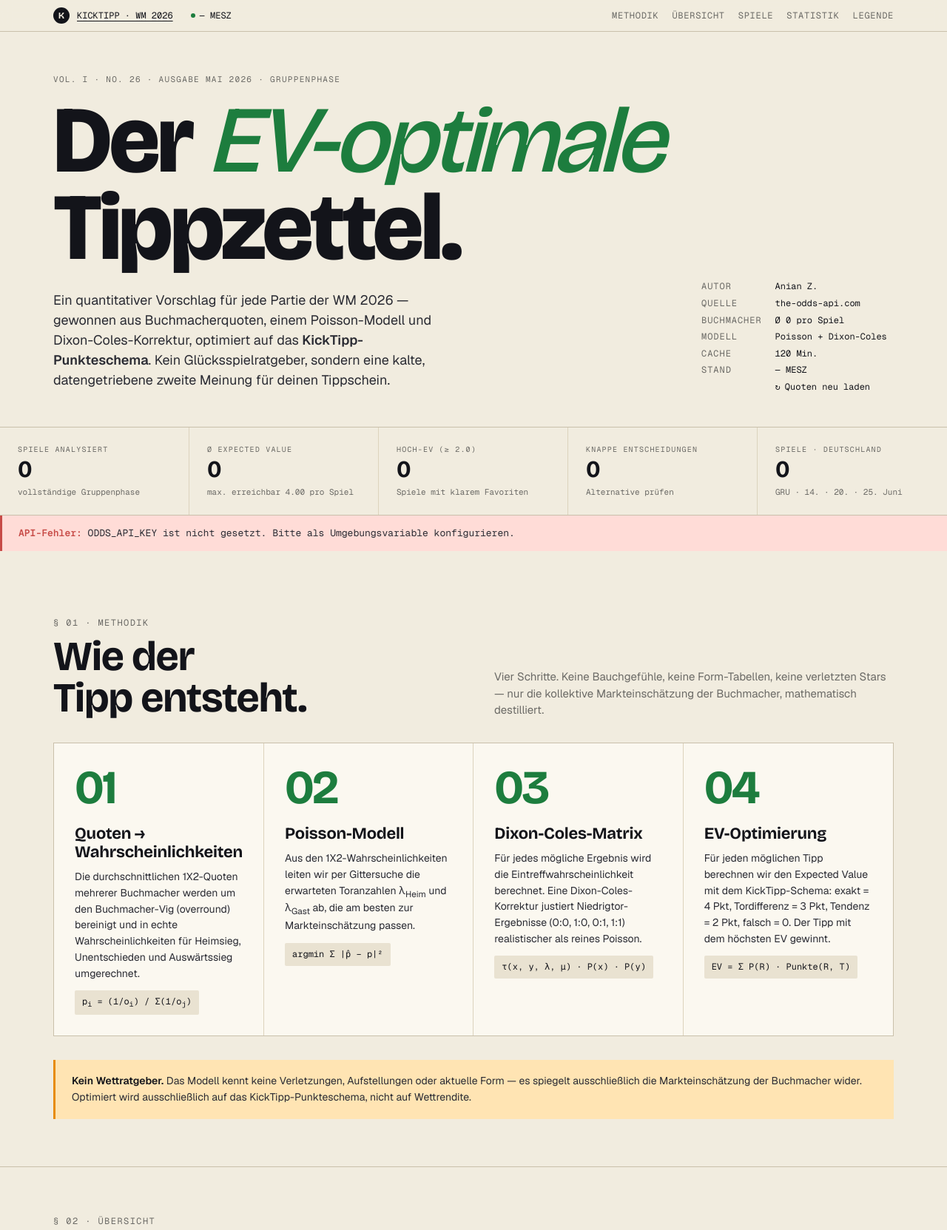
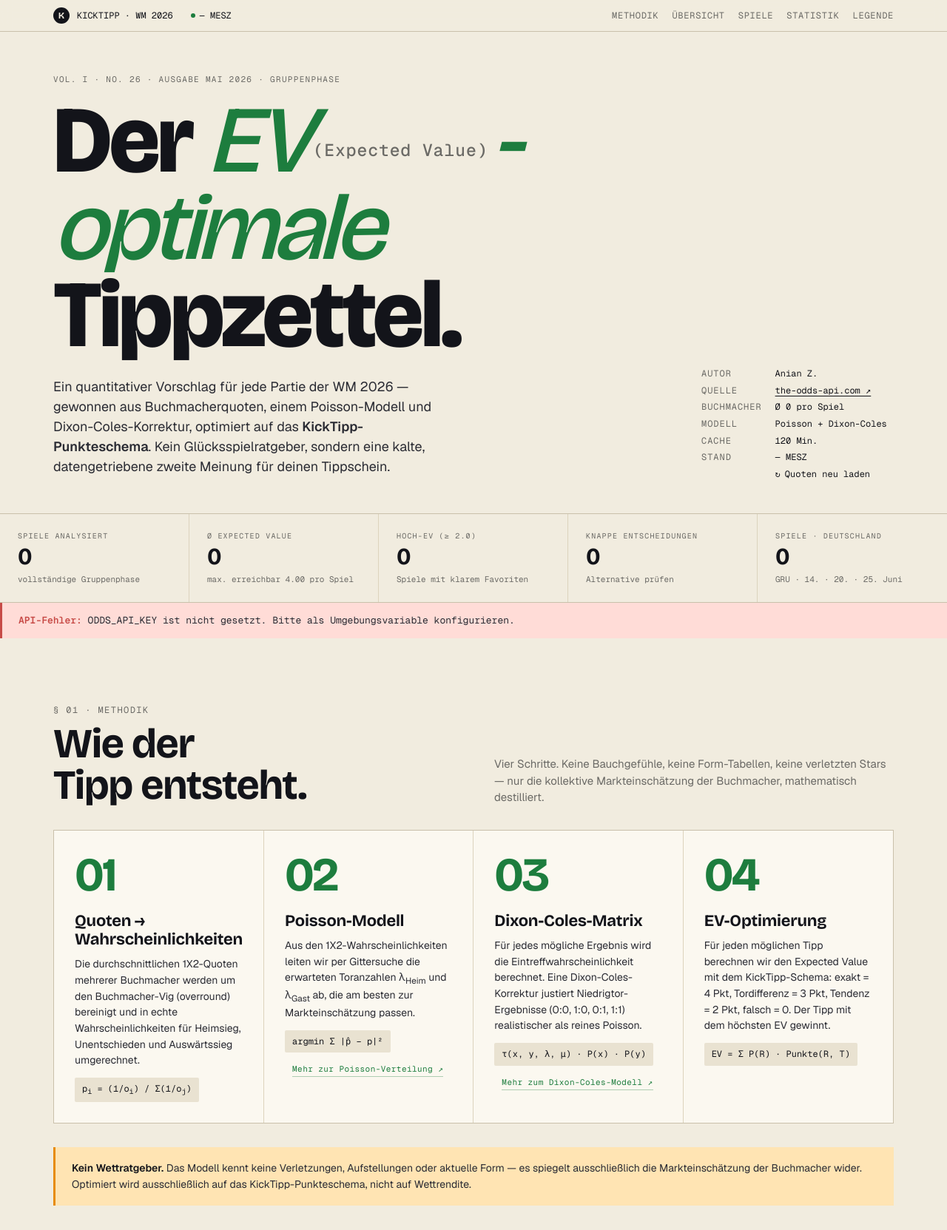
Before and after one commit to anianzeller/kicktipp-agent, a Flask app: page / in a window 1280 px wide. Shown: the top 1663 px of the page at 74% size. Run offline with Flask 3, Linux system fonts and the light colour scheme.

Commit message:
Design handoff v2: abbr spans, method head-wrap, more-links, footer links
From the updated design handoff (A66hto-f_GYkeEYDDNKGyg):
- H1: add .abbr span "(Expected Value)" inside <em> for superscript gloss
- Masthead Quelle: link to the-odds-api.com
- Method cards: wrap step+h3 in <div class="head-wrap"> (needed for mobile
  inline layout where step and heading appear side-by-side)
- Method cards 02+03: add .more-link to Wikipedia for Poisson / Dixon-Coles
- Legend EV-Skala: add .abbr-inline span + improved description text
- Footer data section: add links for odds API, Poisson, Dixon-Coles
- styles.css: full replacement with v2 design tokens — adds --muted-2 token,
  .abbr/.abbr-inline/.more-link/.head-wrap styles, prefers-reduced-motion
  support for pulse animation and reveal transitions

Co-Authored-By: Claude Sonnet 4.6 <noreply@anthropic.com>

```diff
--- a/static/styles.css
+++ b/static/styles.css
@@ -74,7 +74,7 @@ a:hover { color: var(--pitch); }
   max-width: var(--col-wide); margin: 0 auto;
   font-family: var(--mono); font-size: 12px; color: var(--muted);
 }
-.topstrip .brand-mark { display: flex; align-items: center; gap: 10px; color: var(--ink); }
+.topstrip .brand-mark { display: flex; align-items: center; gap: 10px; color: var(--ink); text-decoration: none; }
 .topstrip .brand-mark .glyph {
   width: 22px; height: 22px; border-radius: 50%;
   background: var(--ink); color: var(--paper);
@@ -136,6 +139,43 @@ a:hover { color: var(--pitch); }
   font-style: italic;
   font-weight: 500;
   color: var(--pitch);
+}
+.masthead h1 .abbr {
+  display: inline-block;
+  font-family: var(--mono);
+  font-style: normal;
+  font-weight: 500;
+  font-size: 0.18em;
+  letter-spacing: 0.04em;
+  color: var(--muted);
+  vertical-align: 0.9em;
+  margin: 0 0.3em 0 0.15em;
+  white-space: nowrap;
+}
+.method-card .more-link {
+  display: inline-block;
+  margin-top: 14px;
+  margin-left: 10px;
+  font-family: var(--mono);
+  font-size: 11px;
+  letter-spacing: 0.04em;
+  color: var(--pitch);
+  text-decoration: none;
+  border-bottom: 1px solid color-mix(in oklab, var(--pitch) 35%, transparent);
+  padding-bottom: 1px;
+}
+.method-card .more-link:hover {
+  color: var(--ink);
+  border-bottom-color: var(--ink);
+}
+.abbr-inline {
+  font-family: var(--mono);
+  font-size: 10px;
+  text-transform: none;
+  letter-spacing: 0.04em;
+  color: var(--muted-2);
+  font-weight: 400;
+  margin-left: 4px;
 }
 .masthead .lede {
   font-size: 18px;
--- a/templates/index.html
+++ b/templates/index.html
@@ -45,7 +45,7 @@
     <div class="masthead-grid" style="margin-top: 16px;">
       <div>
         <h1 data-reveal>
-          Der <em>EV-optimale</em><br>
+          Der <em>EV<span class="abbr">(Expected Value)</span>-optimale</em><br>
           Tippzettel.
         </h1>
         <p class="lede" data-reveal>
@@ -58,7 +58,7 @@
 
       <dl class="masthead-meta" data-reveal>
         <dt>Autor</dt><dd>Anian Z.</dd>
-        <dt>Quelle</dt><dd>the-odds-api.com</dd>
+        <dt>Quelle</dt><dd><a href="https://the-odds-api.com" target="_blank" rel="noopener">the-odds-api.com ↗</a></dd>
         <dt>Buchmacher</dt><dd>Ø {{ avg_bookies }} pro Spiel</dd>
         <dt>Modell</dt><dd>Poisson + Dixon-Coles</dd>
         <dt>Cache</dt><dd>{{ cache_ttl_min }} Min.</dd>
@@ -120,29 +120,31 @@
 
     <div class="method-grid">
       <article class="method-card" data-reveal>
-        <div class="step">01</div>
-        <h3>Quoten → Wahrscheinlichkeiten</h3>
+        <div class="head-wrap"><div class="step">01</div>
+        <h3>Quoten → Wahrscheinlichkeiten</h3></div>
         <p>Die durchschnittlichen 1X2-Quoten mehrerer Buchmacher werden um den Buchmacher-Vig (overround) bereinigt und in echte Wahrscheinlichkeiten für Heimsieg, Unentschieden und Auswärtssieg umgerechnet.</p>
         <span class="formula">p<sub>i</sub> = (1/o<sub>i</sub>) / Σ(1/o<sub>j</sub>)</span>
       </article>
 
       <article class="method-card" data-reveal>
-        <div class="step">02</div>
-        <h3>Poisson-Modell</h3>
+        <div class="head-wrap"><div class="step">02</div>
+        <h3>Poisson-Modell</h3></div>
         <p>Aus den 1X2-Wahrscheinlichkeiten leiten wir per Gittersuche die erwarteten Toranzahlen λ<sub>Heim</sub> und λ<sub>Gast</sub> ab, die am besten zur Markteinschätzung passen.</p>
         <span class="formula">argmin Σ |p̂ − p|²</span>
+        <a class="more-link" href="https://de.wikipedia.org/wiki/Poisson-Verteilung" target="_blank" rel="noopener">Mehr zur Poisson-Verteilung ↗</a>
       </article>
 
       <article class="method-card" data-reveal>
-        <div class="step">03</div>
-        <h3>Dixon-Coles-Matrix</h3>
+        <div class="head-wrap"><div class="step">03</div>
+        <h3>Dixon-Coles-Matrix</h3></div>
         <p>Für jedes mögliche Ergebnis wird die Eintreffwahrscheinlichkeit berechnet. Eine Dixon-Coles-Korrektur justiert Niedrigtor-Ergebnisse (0:0, 1:0, 0:1, 1:1) realistischer als reines Poisson.</p>
         <span class="formula">τ(x, y, λ, μ) · P(x) · P(y)</span>
+        <a class="more-link" href="https://en.wikipedia.org/wiki/Dixon%E2%80%93Coles_model" target="_blank" rel="noopener">Mehr zum Dixon-Coles-Modell ↗</a>
       </article>
 
       <article class="method-card" data-reveal>
-        <div class="step">04</div>
-        <h3>EV-Optimierung</h3>
+        <div class="head-wrap"><div class="step">04</div>
+        <h3>EV-Optimierung</h3></div>
         <p>Für jeden möglichen Tipp berechnen wir den Expected Value mit dem KickTipp-Schema: exakt = 4 Pkt, Tordifferenz = 3 Pkt, Tendenz = 2 Pkt, falsch = 0. Der Tipp mit dem höchsten EV gewinnt.</p>
         <span class="formula">EV = Σ P(R) · Punkte(R, T)</span>
       </article>
@@ -288,8 +290,8 @@
         <p>Das nach Expected Value optimale Ergebnis. KickTipp belohnt exakte Treffer mit 4, Tordifferenz mit 3 und Tendenz mit 2 Punkten.</p>
       </div>
       <div class="legend-item">
-        <h4>EV-Skala</h4>
-        <p>Erwartete KickTipp-Punkte pro Spiel.</p>
+        <h4>EV-Skala <span class="abbr-inline">(Expected Value)</span></h4>
+        <p>Erwartete KickTipp-Punkte pro Spiel — gewichteter Mittelwert aller möglichen Ergebnisse.</p>
         <div class="legend-swatches">
           <span class="legend-swatch high">≥ 2.0</span>
           <span class="legend-swatch mid">≥ 1.4</span>
@@ -319,7 +321,7 @@
     <div class="foot-grid">
       <div>
         <h4>Daten</h4>
-        <p>Quoten via the-odds-api.com · Modell: Poisson + Dixon-Coles · Punkteschema: 4 / 3 / 2 / 0</p>
+        <p>Quoten via <a href="https://the-odds-api.com" target="_blank" rel="noopener">the-odds-api.com</a> · Modell: <a href="https://de.wikipedia.org/wiki/Poisson-Verteilung" target="_blank" rel="noopener">Poisson</a> + <a href="https://en.wikipedia.org/wiki/Dixon%E2%80%93Coles_model" target="_blank" rel="noopener">Dixon-Coles</a> · Punkteschema: 4 / 3 / 2 / 0</p>
       </div>
       <div>
         <h4>Quellcode</h4>
```
Also changed, not shown: other parts of static/styles.css (+56 -2 lines).
